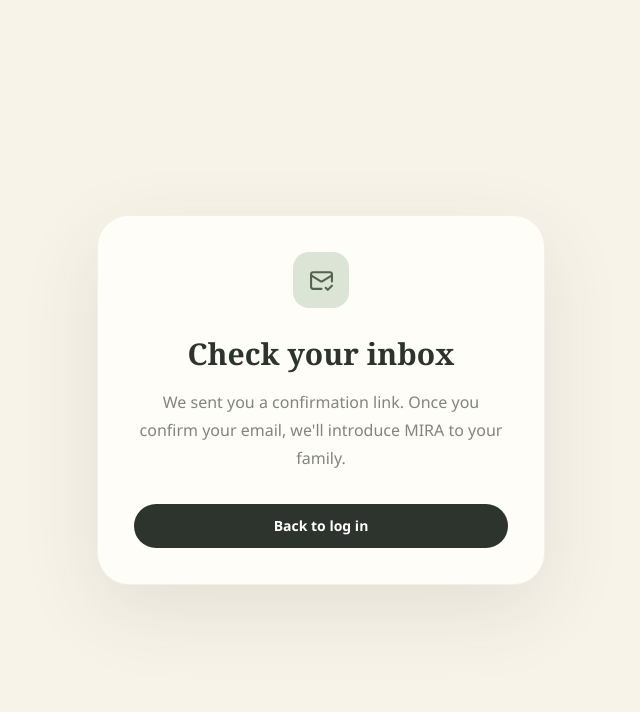
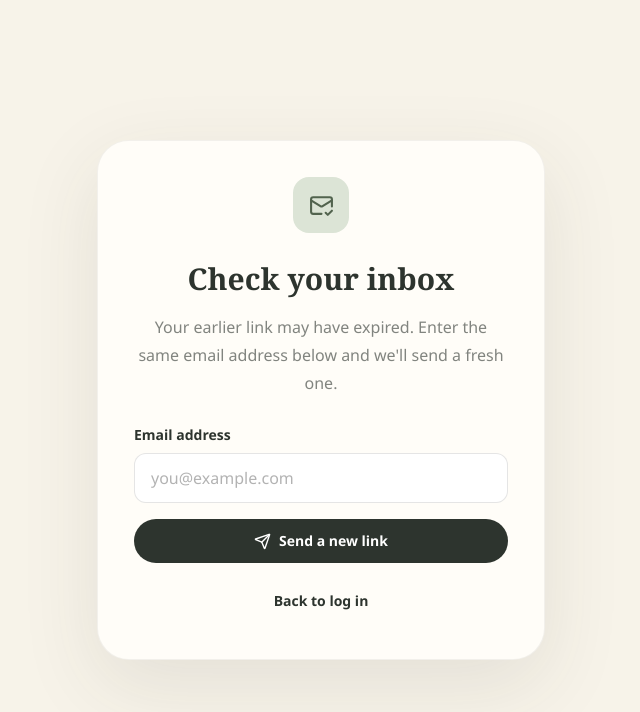
Before and after one commit to kanisthachopra/Athena, a Next.js app: page /auth/sign-up-success in a window 1280 px wide. Shown: the top 712 px of the page, without its empty margins (319-959 px from the left). Built offline with nearby package versions, Linux system fonts and the light colour scheme.

Commit message:
Fix expired email confirmation flow

```diff
--- a/app/auth/confirm/route.ts
+++ b/app/auth/confirm/route.ts
@@ -7,24 +7,35 @@
   const { searchParams } = new URL(request.url);
   const token_hash = searchParams.get("token_hash");
   const type = searchParams.get("type") as EmailOtpType | null;
-  const next = searchParams.get("next") ?? "/";
+  const code = searchParams.get("code");
+  const requestedNext = searchParams.get("next") ?? "/onboarding";
+  const next = requestedNext.startsWith("/") && !requestedNext.startsWith("//")
+    ? requestedNext
+    : "/onboarding";
+  const callbackError = searchParams.get("error_description");
+
+  if (callbackError) {
+    redirect(`/auth/error?error=${encodeURIComponent(callbackError)}`);
+  }
+
+  const supabase = await createClient();
+
+  if (code) {
+    const { error } = await supabase.auth.exchangeCodeForSession(code);
+    if (!error) redirect(next);
+    redirect(`/auth/error?error=${encodeURIComponent(error.message)}`);
+  }
 
   if (token_hash && type) {
-    const supabase = await createClient();
-
     const { error } = await supabase.auth.verifyOtp({
       type,
       token_hash,
     });
     if (!error) {
-      // redirect user to specified redirect URL or root of app
       redirect(next);
-    } else {
-      // redirect the user to an error page with some instructions
-      redirect(`/auth/error?error=${error?.message}`);
     }
+    redirect(`/auth/error?error=${encodeURIComponent(error.message)}`);
   }
 
-  // redirect the user to an error page with some instructions
-  redirect(`/auth/error?error=No token hash or type`);
+  redirect("/auth/error?error=The confirmation link is incomplete. Please request a new one.");
 }
--- a/app/auth/sign-up-success/page.tsx
+++ b/app/auth/sign-up-success/page.tsx
@@ -1,5 +1,6 @@
 import { MailCheck } from "lucide-react";
 import Link from "next/link";
+import { ResendConfirmationForm } from "@/components/resend-confirmation-form";
 
 export const metadata = { title: "Check your email" };
 
@@ -9,8 +10,9 @@
       <section className="w-full max-w-md rounded-[2rem] border border-black/5 bg-paper p-9 text-center shadow-[0_25px_80px_rgba(55,62,53,.1)]">
         <div className="mx-auto grid size-14 place-items-center rounded-2xl bg-[#dce4d6] text-[#52634e]"><MailCheck size={25} /></div>
         <h1 className="mt-7 font-serif text-3xl font-semibold">Check your inbox</h1>
-        <p className="mt-4 leading-7 text-ink/60">We sent you a confirmation link. Once you confirm your email, we&apos;ll introduce MIRA to your family.</p>
-        <Link href="/auth/login" className="button-primary mt-8 w-full">Back to log in</Link>
+        <p className="mt-4 leading-7 text-ink/60">Your earlier link may have expired. Enter the same email address below and we&apos;ll send a fresh one.</p>
+        <ResendConfirmationForm />
+        <Link href="/auth/login" className="button-ghost mt-4 w-full">Back to log in</Link>
       </section>
     </main>
   );
--- a/app/layout.tsx
+++ b/app/layout.tsx
@@ -7,5 +7,5 @@
 };
 
 export default function RootLayout({ children }: Readonly<{ children: React.ReactNode }>) {
-  return <html lang="en"><body>{children}</body></html>;
+  return <html lang="en" data-scroll-behavior="smooth"><body>{children}</body></html>;
 }
--- a/components/login-form.tsx
+++ b/components/login-form.tsx
@@ -102,6 +102,11 @@
                 Create an account
               </Link>
             </div>
+            <div className="mt-3 text-center text-sm">
+              <Link href="/auth/sign-up-success" className="text-ink/60 underline underline-offset-4">
+                Confirmation link expired?
+              </Link>
+            </div>
           </form>
         </CardContent>
       </Card>
--- /dev/null
+++ b/components/resend-confirmation-form.tsx
@@ -0,0 +1,55 @@
+"use client";
+
+import { createClient } from "@/lib/supabase/client";
+import { LoaderCircle, Send } from "lucide-react";
+import { FormEvent, useState } from "react";
+
+export function ResendConfirmationForm() {
+  const [email, setEmail] = useState("");
+  const [status, setStatus] = useState<string | null>(null);
+  const [error, setError] = useState<string | null>(null);
+  const [busy, setBusy] = useState(false);
+
+  async function resend(event: FormEvent<HTMLFormElement>) {
+    event.preventDefault();
+    setBusy(true);
+    setError(null);
+    setStatus(null);
+
+    const { error: resendError } = await createClient().auth.resend({
+      type: "signup",
+      email: email.trim(),
+      options: {
+        emailRedirectTo: `${window.location.origin}/auth/confirm?next=/onboarding`,
+      },
+    });
+
+    if (resendError) {
+      setError(resendError.message);
+    } else {
+      setStatus("A fresh confirmation email has been sent. Please use the newest link only.");
+    }
+    setBusy(false);
+  }
+
+  return (
+    <form onSubmit={resend} className="mt-7 space-y-4 text-left">
+      <label className="block">
+        <span className="mb-2 block text-sm font-semibold">Email address</span>
+        <input
+          className="mira-input"
+          type="email"
+          value={email}
+          onChange={(event) => setEmail(event.target.value)}
+          placeholder="you@example.com"
+          required
+        />
+      </label>
+      {error && <p role="alert" className="rounded-xl bg-red-50 px-4 py-3 text-sm text-red-700">{error}</p>}
+      {status && <p role="status" className="rounded-xl bg-[#eef3ea] px-4 py-3 text-sm text-[#52634e]">{status}</p>}
+      <button className="button-primary w-full" type="submit" disabled={busy}>
+        {busy ? <><LoaderCircle className="animate-spin" size={17} /> Sending…</> : <><Send size={17} /> Send a new link</>}
+      </button>
+    </form>
+  );
+}
```
